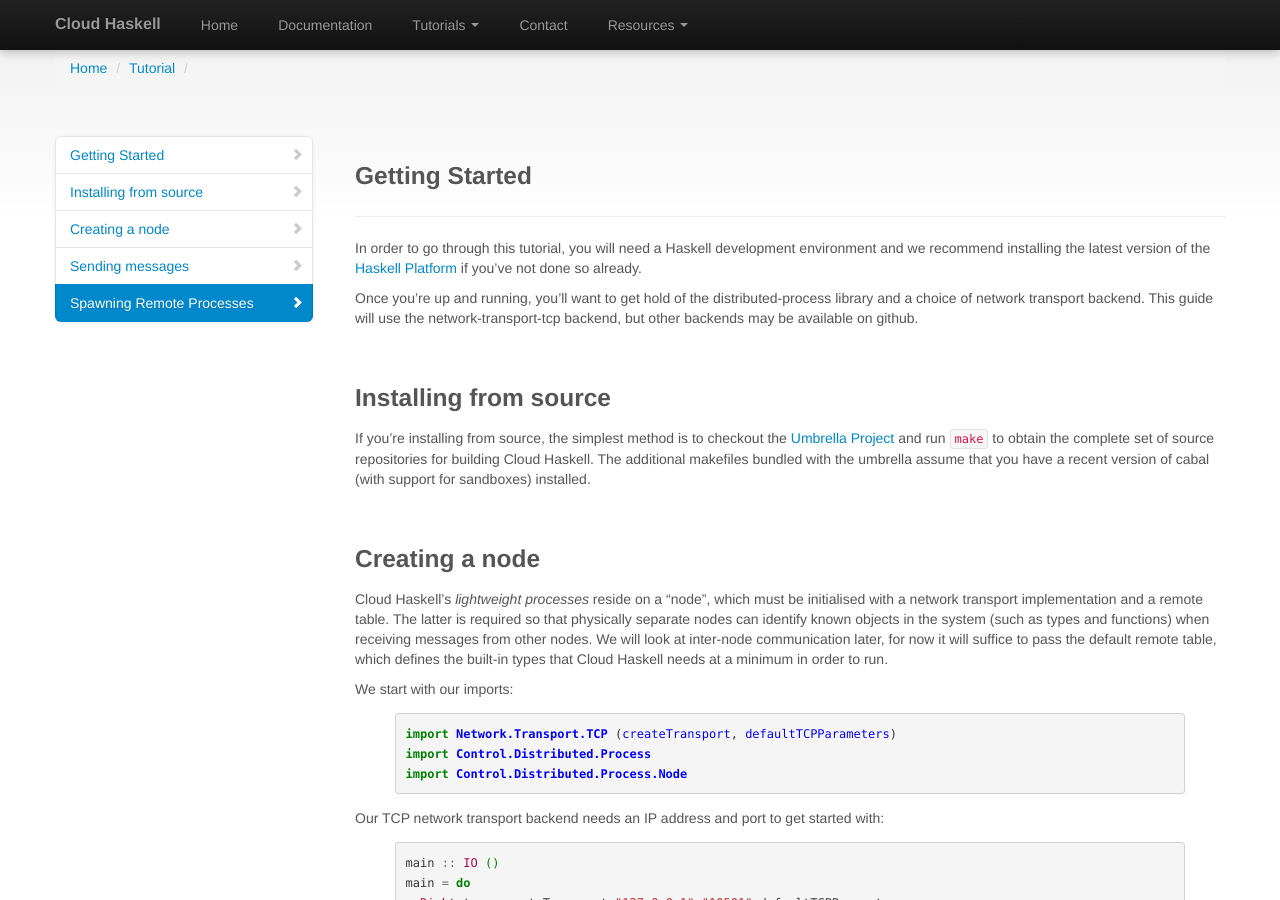
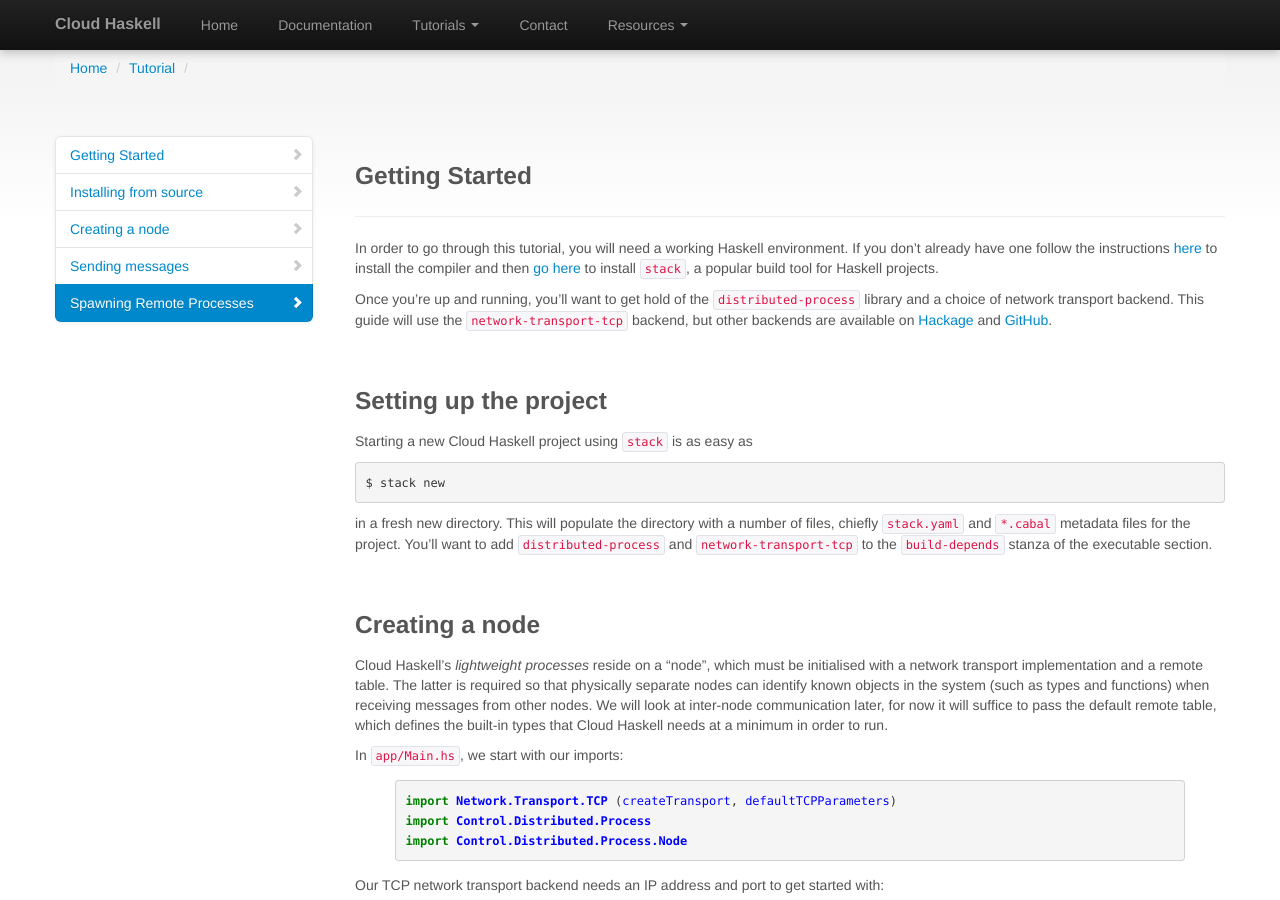
Before and after one commit to haskell-distributed/distributed-process, a Jekyll site: the page built from tutorials/1ch.md, in a window 1280 px wide and 900 px high. Built offline with Jekyll 4.4.1, drawn with Linux system fonts in a browser that asks for light colours; comment, search, counter and statistics services are not loaded.

Commit message:
Tutorial: recommend `stack` rather than cloud-haskell umbrella project.

````diff
--- a/tutorials/1ch.md
+++ b/tutorials/1ch.md
@@ -9,23 +9,32 @@ title: 1. Getting Started
 
 -----
 
-In order to go through this tutorial, you will need a Haskell development
-environment and we recommend installing the latest version of the
-[Haskell Platform](http://www.haskell.org/platform/) if you've not done
-so already.
+In order to go through this tutorial, you will need a working Haskell
+environment. If you don't already have one follow the instructions
+[here](https://www.haskell.org/downloads) to install the compiler and
+then
+[go here](https://github.com/commercialhaskell/stack/wiki/Downloads)
+to install `stack`, a popular build tool for Haskell projects.
 
-Once you're up and running, you'll want to get hold of the distributed-process
-library and a choice of network transport backend. This guide will use
-the network-transport-tcp backend, but other backends may be available
-on github.
+Once you're up and running, you'll want to get hold of the
+`distributed-process` library and a choice of network transport
+backend. This guide will use the `network-transport-tcp` backend, but
+other backends are available on [Hackage](https://hackage.haskell.org)
+and [GitHub](https://github.com).
 
-### Installing from source
+### Setting up the project
 
-If you're installing from source, the simplest method is to checkout the
-[Umbrella Project](https://github.com/haskell-distributed/cloud-haskell) and
-run `make` to obtain the complete set of source repositories for building
-Cloud Haskell. The additional makefiles bundled with the umbrella assume
-that you have a recent version of cabal (with support for sandboxes) installed.
+Starting a new Cloud Haskell project using `stack` is as easy as
+
+```
+$ stack new
+```
+
+in a fresh new directory. This will populate the directory with
+a number of files, chiefly `stack.yaml` and `*.cabal` metadata files
+for the project. You'll want to add `distributed-process` and
+`network-transport-tcp` to the `build-depends` stanza of the
+executable section.
 
 ### Creating a node
 
@@ -37,7 +46,7 @@ from other nodes. We will look at inter-node communication later, for now
 it will suffice to pass the default remote table, which defines the built-in
 types that Cloud Haskell needs at a minimum in order to run.
 
-We start with our imports:
+In `app/Main.hs`, we start with our imports:
 
 {% highlight haskell %}
 import Network.Transport.TCP (createTransport, defaultTCPParameters)
````
